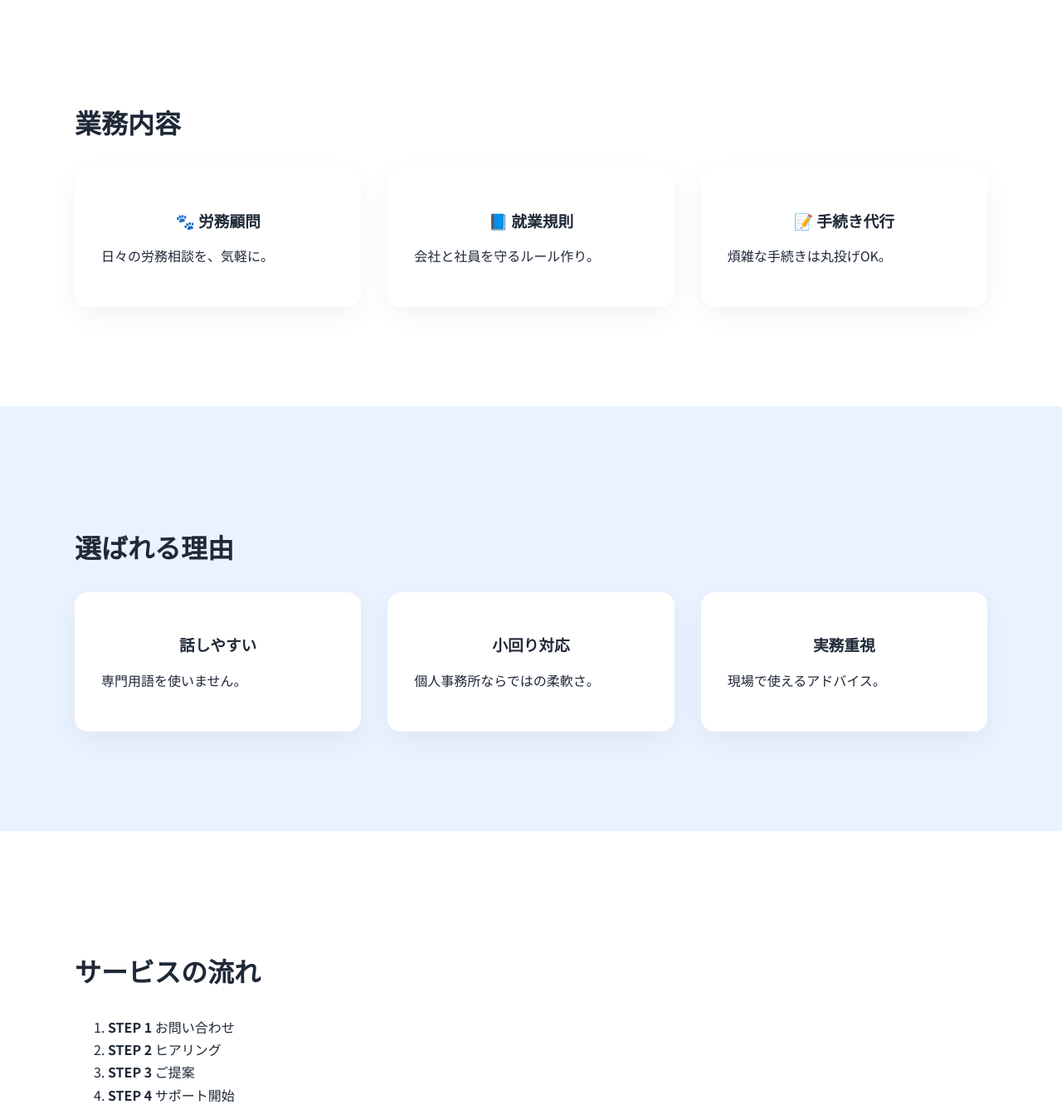
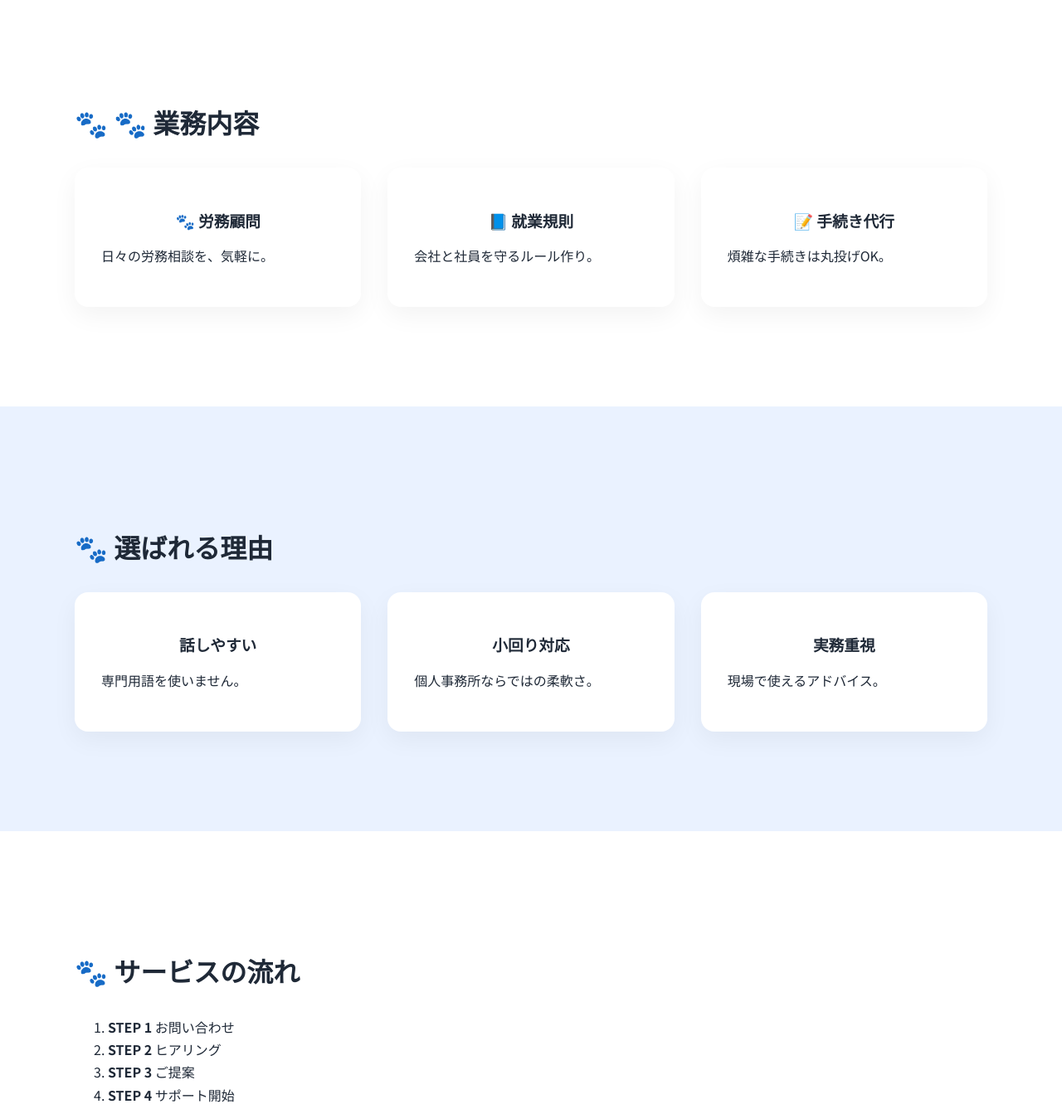
Before and after one commit to kazuoji/sample-profile-homepage, a plain HTML site: page index.html in a window 1280 px wide. Shown: the part 1320-2657 px from the top of the page at 83% size. Drawn offline with Linux system fonts and the light colour scheme.

Commit message:
Update index.html

```diff
--- a/index.html
+++ b/index.html
@@ -73,7 +73,7 @@
   <!-- 業務内容 -->
   <section id="service" class="section ">
     <div class="container">
-      <h2>業務内容</h2>
+      <h2>🐾 🐾 業務内容</h2>
       <div class="grid grid-3">
         <div class="card">
           <h3>🐾 労務顧問</h3>
@@ -94,7 +94,7 @@
   <!-- 選ばれる理由 -->
   <section id="reason" class="section section-alt">
     <div class="container">
-      <h2>選ばれる理由</h2>
+      <h2>🐾 選ばれる理由</h2>
       <div class="grid grid-3">
         <div class="card">
           <h3>話しやすい</h3>
@@ -115,7 +115,7 @@
   <!-- サービスの流れ -->
   <section id="flow" class="section">
     <div class="container">
-      <h2>サービスの流れ</h2>
+      <h2>🐾 サービスの流れ</h2>
       <ol class="flow">
         <li><strong>STEP 1</strong> お問い合わせ</li>
         <li><strong>STEP 2</strong> ヒアリング</li>
@@ -129,7 +129,7 @@
   <section id="profile" class="section section-alt">
     <div class="container profile">
       <div class="profile-text">
-        <h2>代表プロフィール</h2>
+        <h2>🐾 代表プロフィール</h2>
         <h3>代表社労士 山田 太郎（仮）</h3>
         <p>
           「相談しやすい社労士」を目指して独立。<br>
@@ -139,19 +139,10 @@
     </div>
   </section>
 
-  <!-- FAQ -->
-  <!-- <section id="faq" class="section">
-    <div class="container">
-      <h2>よくある質問</h2>
-      <details><summary>本当に初回無料ですか？</summary><p>はい。お気軽にどうぞ。</p></details>
-      <details><summary>小規模事業でも依頼できますか？</summary><p>もちろん可能です。</p></details>
-    </div>
-
-  </section> -->
-
+  <!-- よくある質問 -->
   <section id="faq" class="section section-sub section-alt">
   <div class="container faq">
-    <h2>よくある質問</h2>
+    <h2>🐾 よくある質問</h2>
 
     <details class="faq-item">
       <summary>本当に初回無料ですか？</summary>
```
